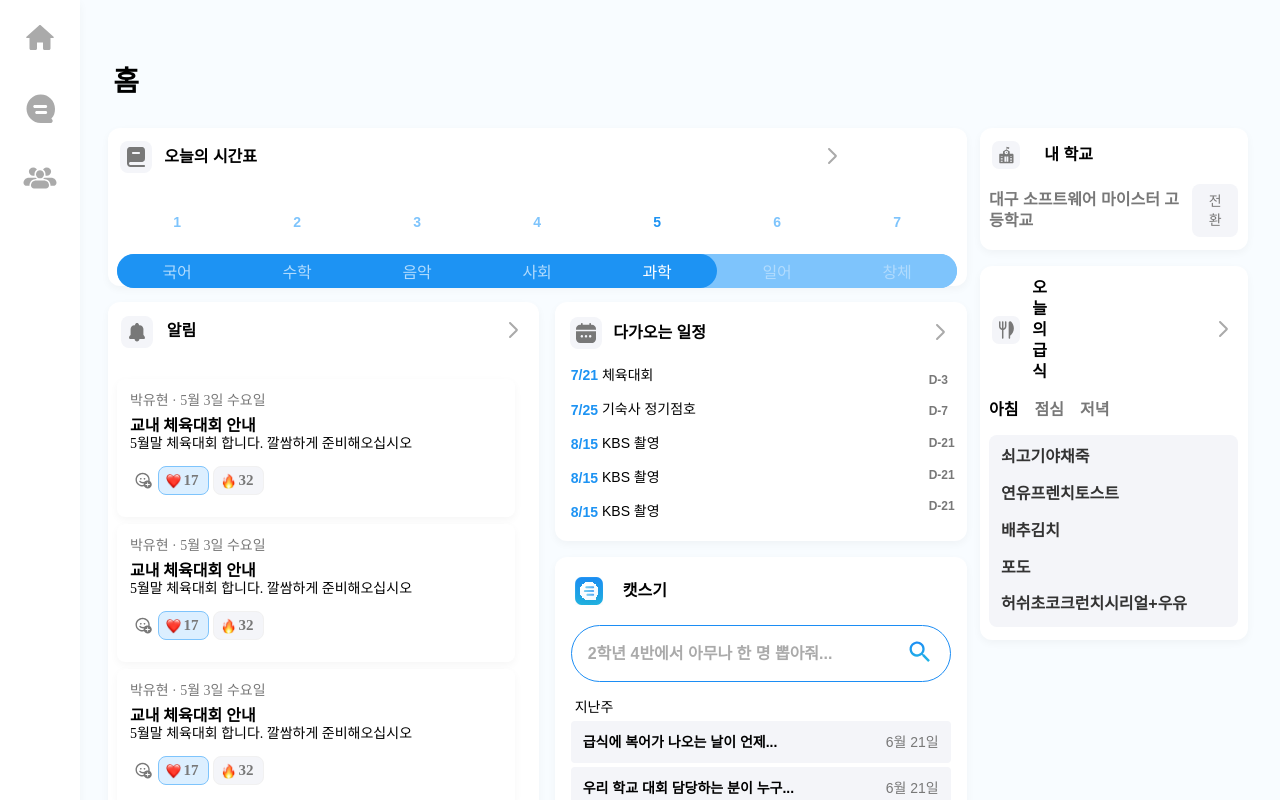
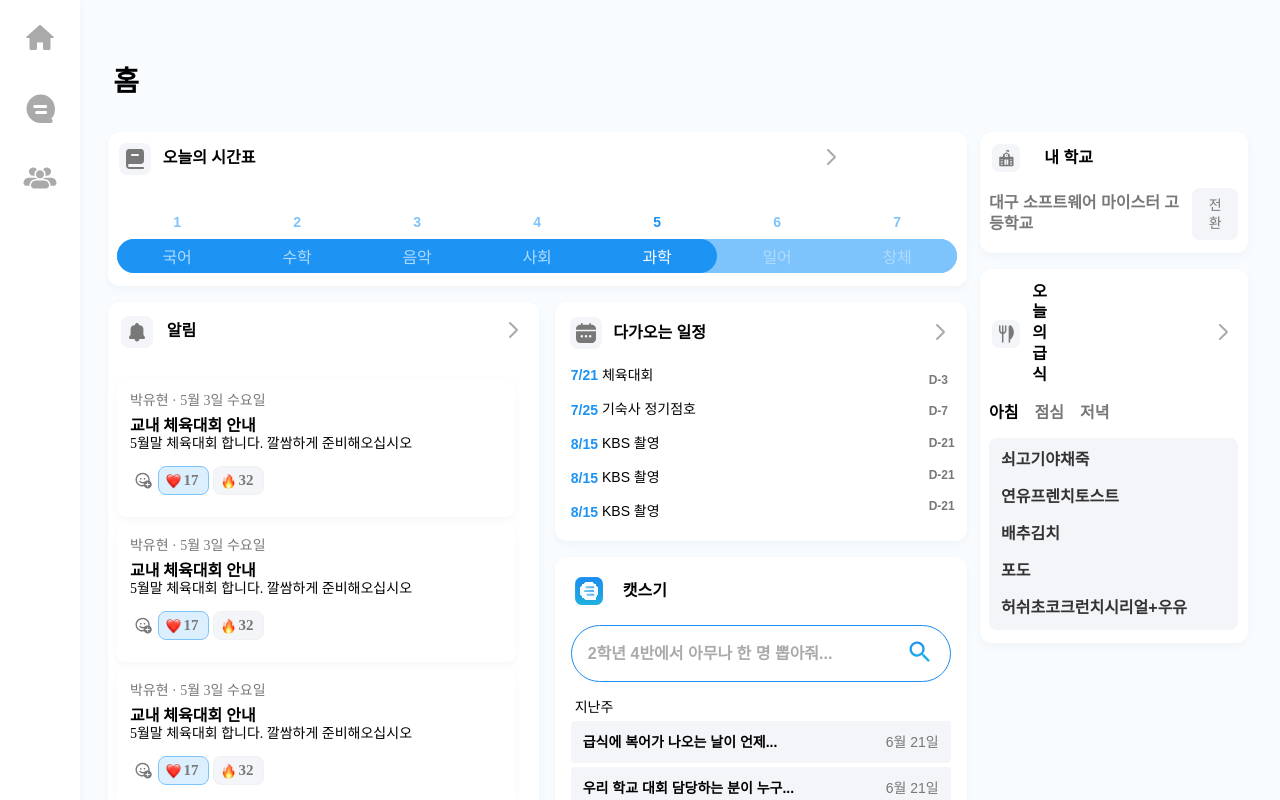
Before and after one commit to apeun-gidaechi/seugi-desktop, a React (Vite) app: page /home in a window 1280 px wide. Shown: the top 800 px of the page. Built offline with nearby package versions, Linux system fonts and the light colour scheme; no server answers; the HTML template or start-up script is replaced by a standard one.

Commit message:
시간표 위치 수정

```diff
--- a/src/components/Home/Subscribed/Home.style.ts
+++ b/src/components/Home/Subscribed/Home.style.ts
@@ -82,7 +82,7 @@ export const HomeWrapper1UpContainer = styled.div`
 
 export const ScheduleTitleBox = styled.div`
   display: flex;
-  padding: 0.2em;
+  padding: 0.1em;
   justify-content: space-between;
   align-items: center;
 `;
@@ -400,8 +400,6 @@ export const ItemTable = styled.table`
   background-color: var(--Primary-Primary300, #7ec4fc);
 
   border-radius: 20px;
-
-  top: 0.9em;
 `;
 
 export const Item = styled.div`
```
